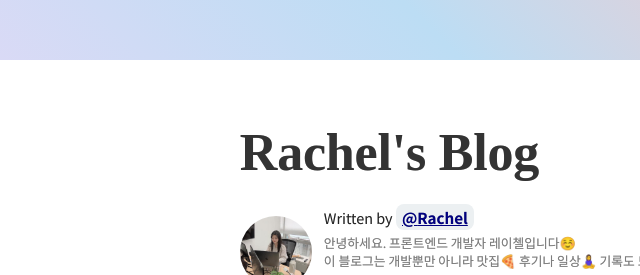
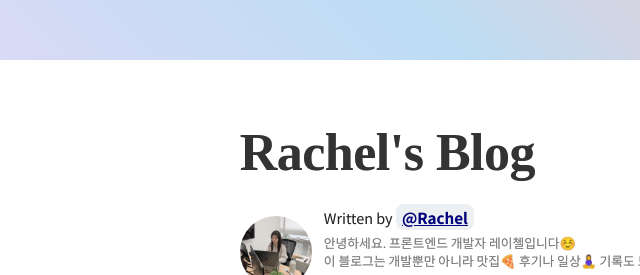
Before and after one commit to yhkim3116/rachel-blog, a Gatsby site: page / in a window 1280 px wide. Shown: the top 275 px of the page, 0-640 px from the left. Built offline with nearby package versions, Linux system fonts and the light colour scheme; Gatsby itself is replaced by a stand-in of ours; some packages are replaced by stand-ins of ours; what typography-theme-github would draw is missing.

Commit message:
home-header letter-spacing 수정

```diff
--- a/src/components/header/index.scss
+++ b/src/components/header/index.scss
@@ -3,7 +3,7 @@
   border-bottom: none;
   font-weight: 900;
   font-size: 52px;
-  letter-spacing: -0.2px;
+  letter-spacing: -0.01em;
   font-family: 'Kaushan Script', cursive;
 }
 
```
